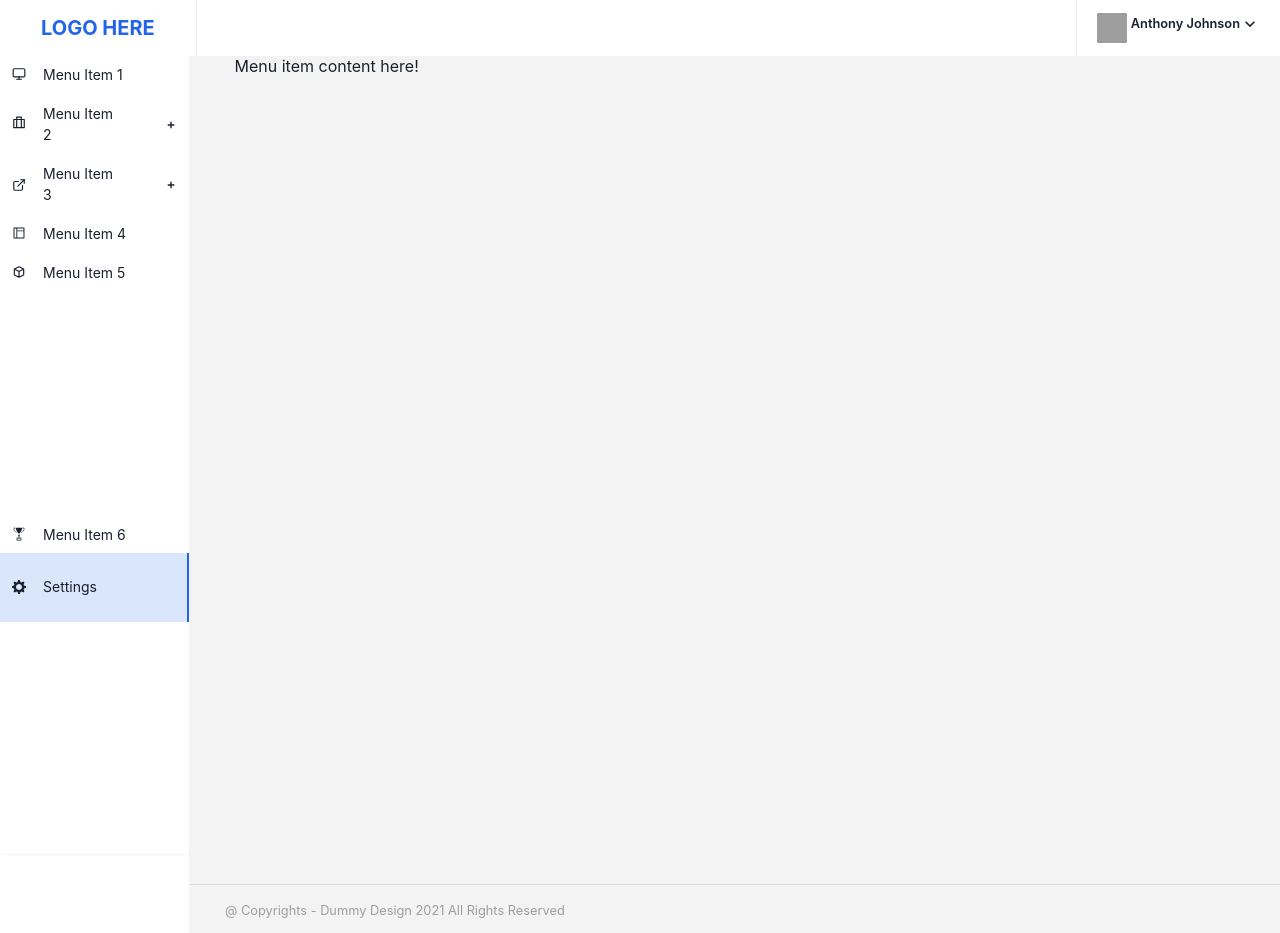
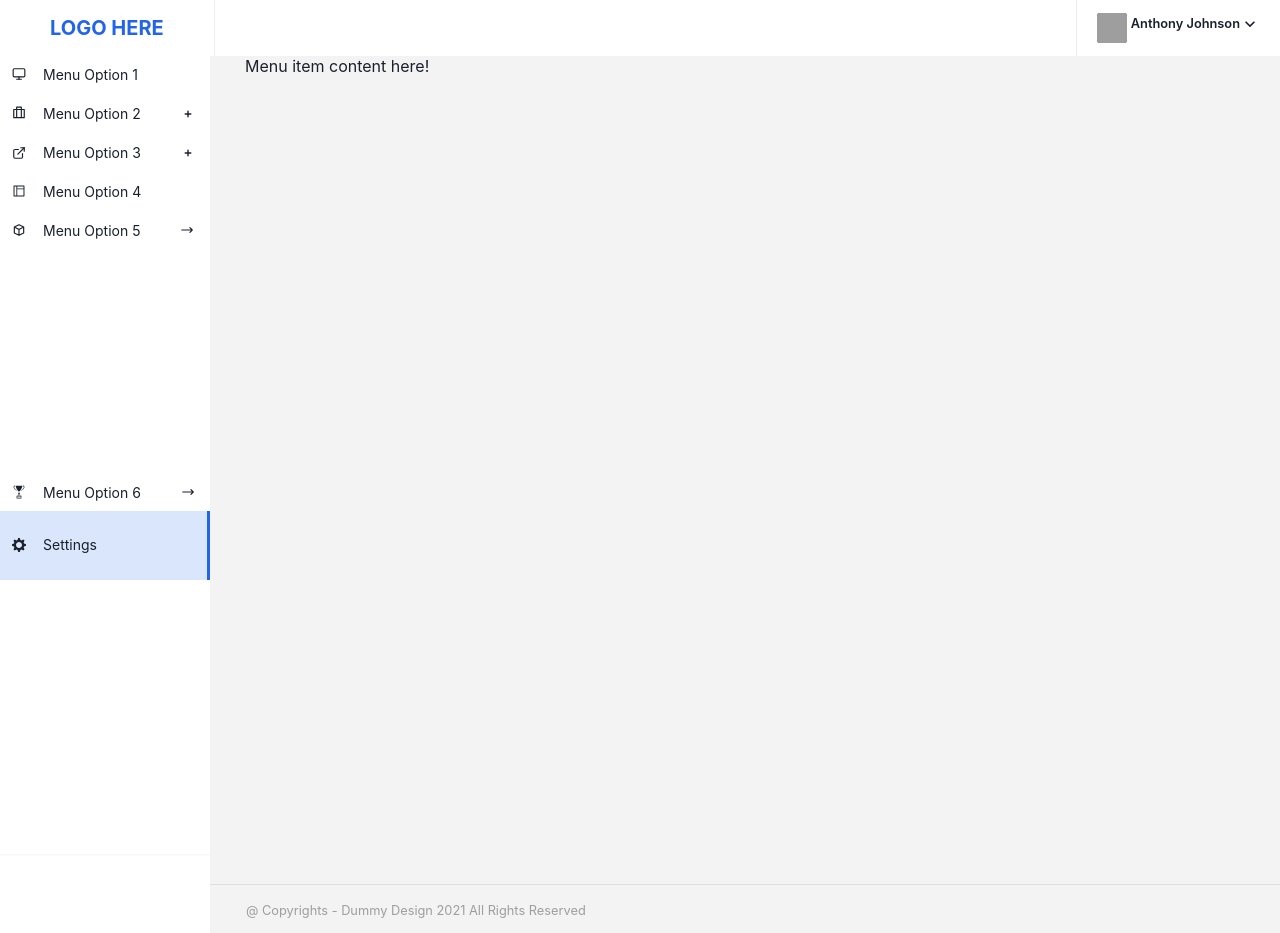
Before and after one commit to smilydawra/reactProjects, a React (Create React App) app in the folder dashboard-app/: page /settings in a window 1280 px wide. Built offline with nearby package versions, Linux system fonts and the light colour scheme; grey boxes are pictures that could not be loaded.

Commit message:
some cosmetic changes on navigation and dashboard

```diff
--- a/dashboard-app/src/AppRouter.jsx
+++ b/dashboard-app/src/AppRouter.jsx
@@ -9,11 +9,11 @@ const AppRouter = () => {
         <Router>
             <Switch>
                 <Page exact path="/" page={Dashboard} />
-                <Page exact path="/menu-item-2" page={MenuItemTwo} />
-                <Page exact path="/menu-item-3" page={MenuItemTwo} />
-                <Page exact path="/menu-item-4" page={MenuItemTwo} />
-                <Page exact path="/menu-item-5" page={MenuItemTwo} />
-                <Page exact path="/menu-item-6" page={MenuItemTwo} />
+                <Page exact path="/menu-option-2" page={MenuItemTwo} />
+                <Page exact path="/menu-option-3" page={MenuItemTwo} />
+                <Page exact path="/menu-option-4" page={MenuItemTwo} />
+                <Page exact path="/menu-option-5" page={MenuItemTwo} />
+                <Page exact path="/menu-option-6" page={MenuItemTwo} />
                 <Page exact path="/settings" page={MenuItemTwo} />
             </Switch>
         </Router>
--- a/dashboard-app/src/common/Page.jsx
+++ b/dashboard-app/src/common/Page.jsx
@@ -31,7 +31,7 @@ const Page = ({ path, page }) => {
                 <SideBar />
                 <ContentWrapper
                     as="main"
-                    ml="189px"
+                    ml="210px"
                 >
                     <Container margin="0 auto 30px auto">
                         {renderRoute()}
--- a/dashboard-app/src/components/AttributeCard.jsx
+++ b/dashboard-app/src/components/AttributeCard.jsx
@@ -3,8 +3,8 @@ import React from 'react'
 
 const AttributeCard = ({ icon, count, attribute }) => {
     return (
-        <Box p={4} w="240px" bgColor="#fff" m={[4, 4, 4, 4, 0]}>
-            <Flex justifyContent="space-around" >
+        <Box py={5} px={9} w="240px" bgColor="#fff" m={[4, 4, 4, 4, 0]}>
+            <Flex justifyContent="space-between" >
                 <Box fontSize="4xl" color="#2365e8">{icon}</Box>
                 <Box>
                     <Box fontWeight="bold">{count}</Box>
--- a/dashboard-app/src/components/Dashboard.jsx
+++ b/dashboard-app/src/components/Dashboard.jsx
@@ -5,14 +5,6 @@ import Graph from './Graph'
 import attributes from '../db'
 
 const Dashboard = () => {
-    const [attributeData, setAttributeData] = useState([]);
-    useEffect(async () => {
-        const result = await fetch('db.js').then(res => res.json()).then((data) => {
-            setAttributeData(data.attributes);
-        })
-        return result;
-    }, [])
-
     return (
         <Box>
             <Box display="flex"
@@ -21,7 +13,7 @@ const Dashboard = () => {
             >
                 <Button size="md"
                     lineHeight="10px"
-                    width="130px"
+                    width="160px"
                     variant="solid"
                     borderRadius="30px"
                     bgColor="#2365e8"
--- a/dashboard-app/src/components/MenuItemTwo.jsx
+++ b/dashboard-app/src/components/MenuItemTwo.jsx
@@ -1,4 +1,4 @@
-import { Box } from '@material-ui/core'
+import { Box } from '@chakra-ui/react'
 import React from 'react'
 
 const MenuItemTwo = () => {
--- a/dashboard-app/src/components/navigation/AppBar.jsx
+++ b/dashboard-app/src/components/navigation/AppBar.jsx
@@ -20,7 +20,7 @@ const AppBar = () => {
                     <Box>
                         <Heading
                             size="md"
-                            px="41px"
+                            px="50px"
                             fontWeight={700}
                             color="#2365e8"
                         >
--- a/dashboard-app/src/components/navigation/SideBar.jsx
+++ b/dashboard-app/src/components/navigation/SideBar.jsx
@@ -1,11 +1,11 @@
 import React from 'react'
 import { ExternalLinkIcon, SettingsIcon, SmallAddIcon } from '@chakra-ui/icons'
-import { Box, Flex, Stack, Text, VStack } from '@chakra-ui/react'
-import { Link, useLocation, useParams } from 'react-router-dom'
+import { Box, Flex, Stack } from '@chakra-ui/react'
+import { Link, useLocation } from 'react-router-dom'
 import { FiMonitor } from 'react-icons/fi'
 import { RiBriefcase3Line } from 'react-icons/ri'
 import { AiOutlineLayout } from 'react-icons/ai'
-import { HiOutlineCube } from 'react-icons/hi'
+import { HiOutlineArrowNarrowRight, HiOutlineCube } from 'react-icons/hi'
 import { GiTrophyCup } from 'react-icons/gi'
 
 const NavItem = ({ icon, path, name, location, iconTwo, height = 'auto', lineHeight = "auto" }) => {
@@ -13,7 +13,7 @@ const NavItem = ({ icon, path, name, location, iconTwo, height = 'auto', lineHei
         <Flex as="li" py={2} px={3}
             style={{ marginTop: "0" }}
             cursor="pointer"
-            _hover={{ bg: '#eee', color: '#fff' }}
+            _hover={{ bg: '#2365e8', color: '#fff' }}
             className={location === path ? 'active' : ""} h={height} lineHeight={lineHeight}>
             <Link to={path}>
                 <Flex fontSize="sm" alignItems="center">
@@ -33,49 +33,51 @@ const SideBar = () => {
             display='block'
             position="fixed"
             h={window.outerHeight}
-            w="190px"
+            w="210px"
             boxShadow="sm">
             <Stack spacing="223px">
                 <Box>
                     <NavItem
                         path="/"
                         icon={<FiMonitor />}
-                        name="Menu Item 1"
+                        name="Menu Option 1"
                         location={urlPath.pathname}
                     />
                     <NavItem
-                        path="/menu-item-2"
+                        path="/menu-option-2"
                         icon={<RiBriefcase3Line />}
-                        name="Menu Item 2"
+                        name="Menu Option 2"
                         location={urlPath.pathname}
                         iconTwo={<SmallAddIcon />}
                     />
                     <NavItem
-                        path="/menu-item-3"
+                        path="/menu-option-3"
                         icon={<ExternalLinkIcon />}
-                        name="Menu Item 3"
+                        name="Menu Option 3"
                         location={urlPath.pathname}
                         iconTwo={<SmallAddIcon />}
                     />
                     <NavItem
-                        path="/menu-item-4"
+                        path="/menu-option-4"
                         icon={<AiOutlineLayout />}
-                        name="Menu Item 4"
+                        name="Menu Option 4"
                         location={urlPath.pathname}
                     />
                     <NavItem
-                        path="/menu-item-5"
+                        path="/menu-option-5"
                         icon={<HiOutlineCube />}
-                        name="Menu Item 5"
+                        name="Menu Option 5"
                         location={urlPath.pathname}
+                        iconTwo={<HiOutlineArrowNarrowRight />}
                     />
                 </Box>
                 <Box>
                     <NavItem
-                        path="/menu-item-6"
+                        path="/menu-option-6"
                         icon={<GiTrophyCup />}
-                        name="Menu Item 6"
+                        name="Menu Option 6"
                         location={urlPath.pathname}
+                        iconTwo={<HiOutlineArrowNarrowRight />}
                     />
                     <NavItem
                         path="/settings"
```
